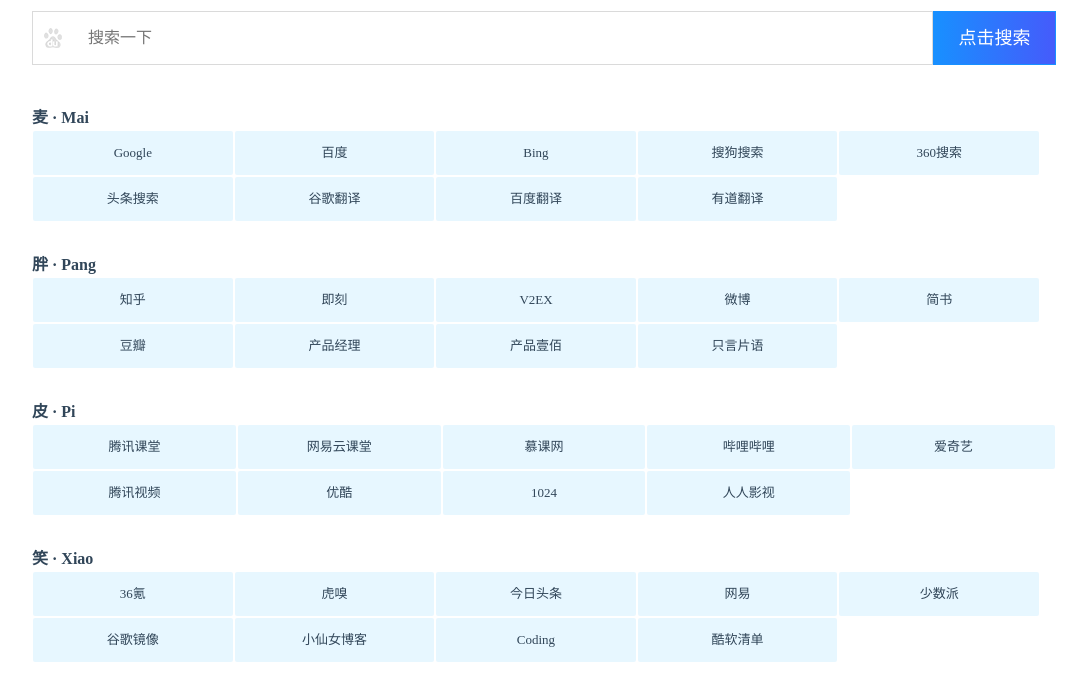
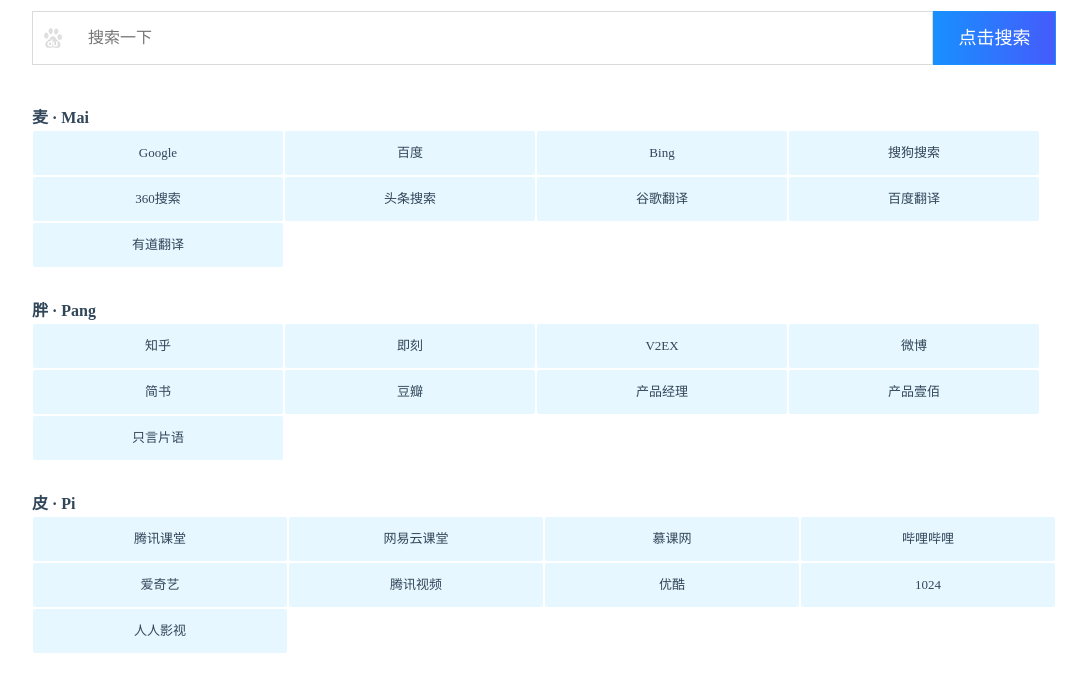
Before and after one commit to cxx0515/cxx, a plain HTML site: page index.html in a window 1280 px wide. Shown: the part 119-800 px from the top of the page, without its empty margins (96-1183 px from the left). Drawn offline with Linux system fonts and the light colour scheme.

Commit message:
Add files via upload

```diff
--- a/static/css/style.css
+++ b/static/css/style.css
@@ -279,7 +279,7 @@
 .jj-list-con li {
     box-sizing: border-box; /*以IE盒子模型的width为标准*/
     padding: 1px 1px; /*设置div的内边距*/
-    width: 20%; /*div等分成5部分*/
+    width: 25%; /*div等分成4部分*/
     float: left;
     transform-origin: center top;
 }
```
